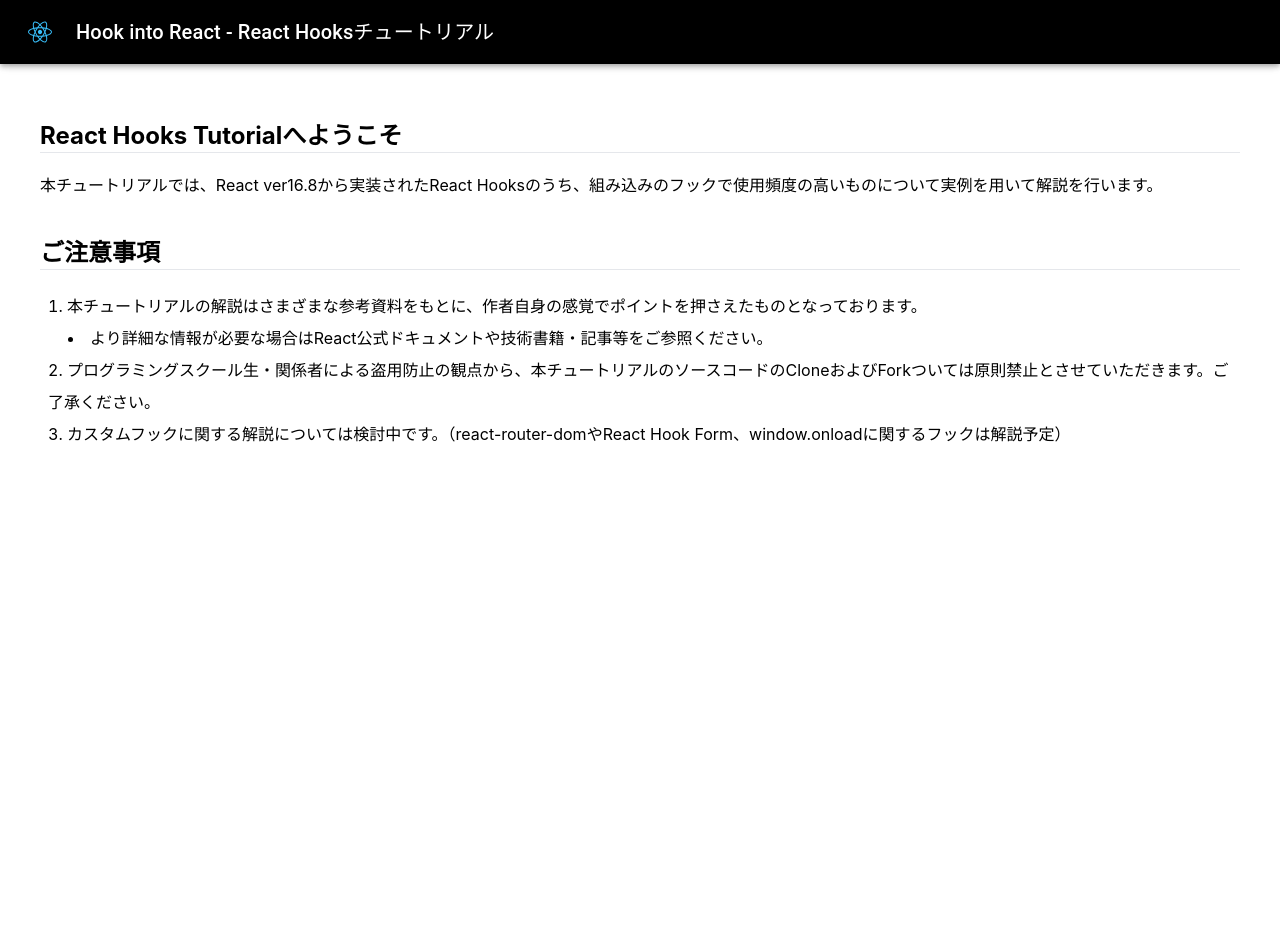
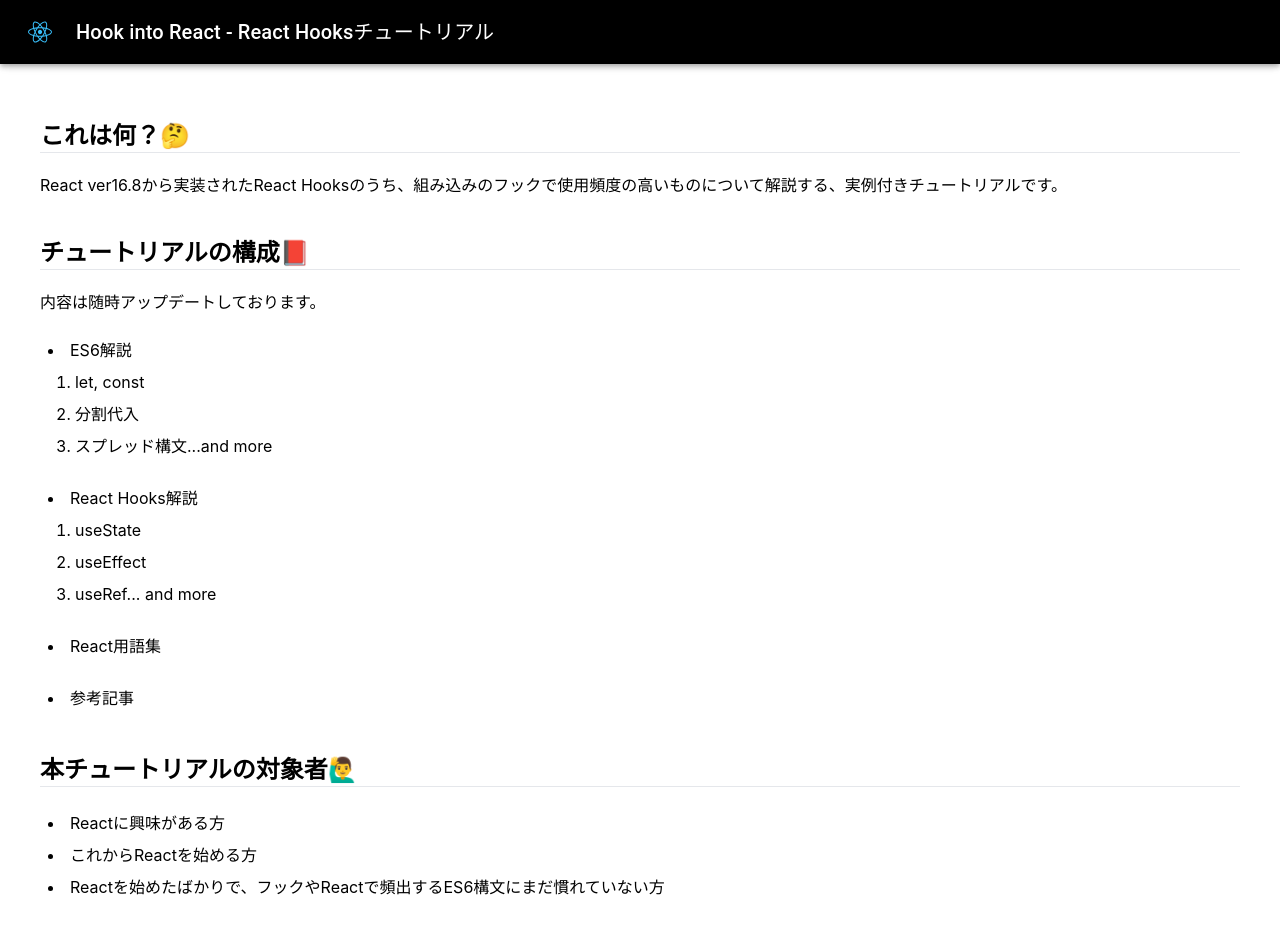
Before and after one commit to Teppeichang/react_hooks_tutorial, a React (Create React App) app: page / in a window 1280 px wide. Shown: the top 943 px of the page. Built offline with nearby package versions, Linux system fonts and the light colour scheme.

Commit message:
Add: トップページに文章追加(チュートリアル構成、対象者)

```diff
--- a/src/components/Footer.jsx
+++ b/src/components/Footer.jsx
@@ -1,13 +1,11 @@
 import { FaGithub } from "react-icons/fa"
-import { FaInstagram } from "react-icons/fa"
 
 const Footer = () => {
   return (
     <div className="bg-black bottom-0">
       <div className="flex justify-center items-center text-white p-5 w-screen">
         ©Copyright Teppei Torii 2022 All Rights Reserved
-        <a href="https://github.com/Teppeichang/react_hooks_tutorial" className="ml-5"><FaGithub /></a>
-        <a href="https://www.instagram.com/the_teppei/" className="ml-2"><FaInstagram /></a>
+        <a href="https://github.com/Teppeichang/react_hooks_tutorial" target="_blank" className="ml-5"><FaGithub /></a>
       </div>
     </div>
   )
--- a/src/pages/Top.jsx
+++ b/src/pages/Top.jsx
@@ -1,13 +1,39 @@
 const Top = () => {
   return (
     <div className="my-20 p-10 min-h-screen">
-      <p className="text-2xl font-bold">React Hooks Tutorialへようこそ</p>
+      <p className="text-2xl font-bold">これは何？🤔</p>
       <hr />
       <p className="mt-5">
-        本チュートリアルでは、React ver16.8から実装されたReact
-        Hooksのうち、組み込みのフックで使用頻度の高いものについて実例を用いて解説を行います。
+        React ver16.8から実装されたReact
+        Hooksのうち、組み込みのフックで使用頻度の高いものについて解説する、実例付きチュートリアルです。
       </p>
-      <p className="text-2xl font-bold mt-10">ご注意事項</p>
+      <p className="text-2xl font-bold mt-10">チュートリアルの構成📕</p>
+      <hr />
+      <p className="mt-5">内容は随時アップデートしております。</p>
+      <ul className="list-disc list-inside pl-2 mt-5 leading-8">
+        <li>ES6解説</li>
+        <ul className="list-decimal list-inside pl-2 leading-8">
+          <li>let, const</li>
+          <li>分割代入</li>
+          <li>スプレッド構文...and more</li>
+        </ul>
+        <li className="mt-5">React Hooks解説</li>
+        <ul className="list-decimal list-inside pl-2 leading-8">
+          <li>useState</li>
+          <li>useEffect</li>
+          <li>useRef... and more</li>
+        </ul>
+        <li className="mt-5">React用語集</li>
+        <li className="mt-5">参考記事</li>
+      </ul>
+      <p className="text-2xl font-bold mt-10">本チュートリアルの対象者🙋‍♂️</p>
+      <hr />
+      <ul className="list-disc list-inside pl-2 mt-5 leading-8">
+        <li>Reactに興味がある方</li>
+        <li>これからReactを始める方</li>
+        <li>Reactを始めたばかりで、フックやReactで頻出するES6構文にまだ慣れていない方</li>
+      </ul>
+      <p className="text-2xl font-bold mt-10">ご注意事項⚠️</p>
       <hr />
       <ul className="list-decimal list-inside leading-8 mt-5 pl-2">
         <li>
@@ -22,7 +48,10 @@
           プログラミングスクール生・関係者による盗用防止の観点から、本チュートリアルのソースコードのCloneおよびForkついては原則禁止とさせていただきます。ご了承ください。
         </li>
         <li>
-          カスタムフックに関する解説については検討中です。（react-router-domやReact Hook Form、window.onloadに関するフックは解説予定）
+          カスタムフックに関してはどこまで取り扱うか検討中です。（react-router-domやReact Hook Form、window.onloadに関するフックは解説予定）
+        </li>
+        <li>
+          クラスコンポーネントに関しては取り扱いません。(フックのチュートリアルなので。悪しからず🙏)
         </li>
       </ul>
     </div>
--- a/src/pages/UseRefPage.jsx
+++ b/src/pages/UseRefPage.jsx
@@ -113,7 +113,7 @@
                 label="useState Form"
                 value={useStateText}
                 onChange={(event) => setUseStateText(event.target.value)}
-                sx={{ mt: 5, mx: 1 }}
+                sx={{ mt: 5 }}
               />
               <p className="ml-1 mb-5">Text: {useStateText}</p>
               <TextField label="useRef Form" inputRef={textRef} sx={{ m: 1 }} />
```
